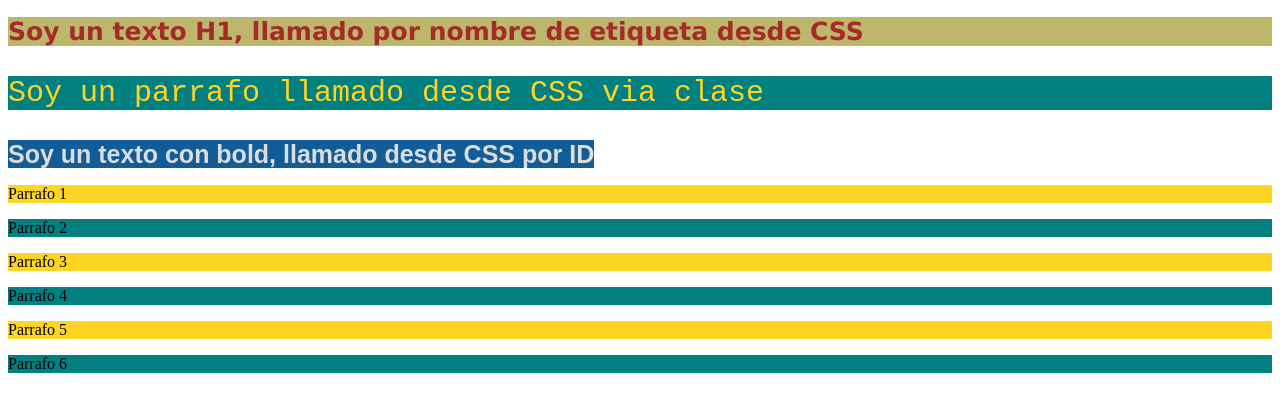
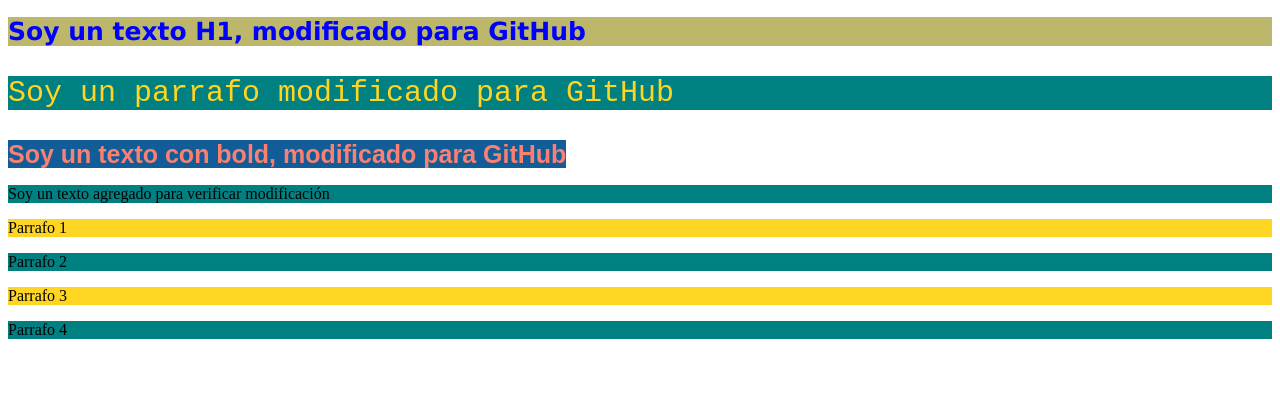
Before and after one commit to patzilva/escalab1, a plain HTML site: page index.html in a window 1280 px wide. Drawn offline with Linux system fonts and the light colour scheme.

Commit message:
se modifico texto y se agrego etiqueta p

```diff
--- a/estilos.css
+++ b/estilos.css
@@ -1,7 +1,7 @@
 
 /* Llamada por nombre de etiqueta */
 h1 {
-    color: brown;
+    color: blue;
     background-color: darkkhaki;
     font-size: 25px;
     font-family: Verdana, Geneva, Tahoma, sans-serif;
@@ -17,7 +17,7 @@
 
 /* Llamada por ID */
 #textobold {
-    color: #DDDDDD;
+    color: salmon;
     background-color: #125D98;
     font-size: 25px;
     font-family: fantasy;
--- a/index.html
+++ b/index.html
@@ -9,16 +9,16 @@
 </head>
 <body>
     <main>
-    <h1>Soy un texto H1, llamado por nombre de etiqueta desde CSS</h1>
-    <p class="parrafo">Soy un parrafo llamado desde CSS via clase </p>
-    <b id="textobold">Soy un texto con bold, llamado desde CSS por ID</b>
+    <h1>Soy un texto H1, modificado para GitHub</h1>
+    <p class="parrafo">Soy un parrafo modificado para GitHub </p>
+    <b id="textobold">Soy un texto con bold, modificado para GitHub</b>
+    <p>Soy un texto agregado para verificar modificación</p>
    <div>
        <p>Parrafo 1</p>
        <p>Parrafo 2</p>
        <p>Parrafo 3</p>
        <p>Parrafo 4</p>
-       <p>Parrafo 5</p>
-       <p>Parrafo 6</p>
+
    </div>
 </main>
 </body>
```
